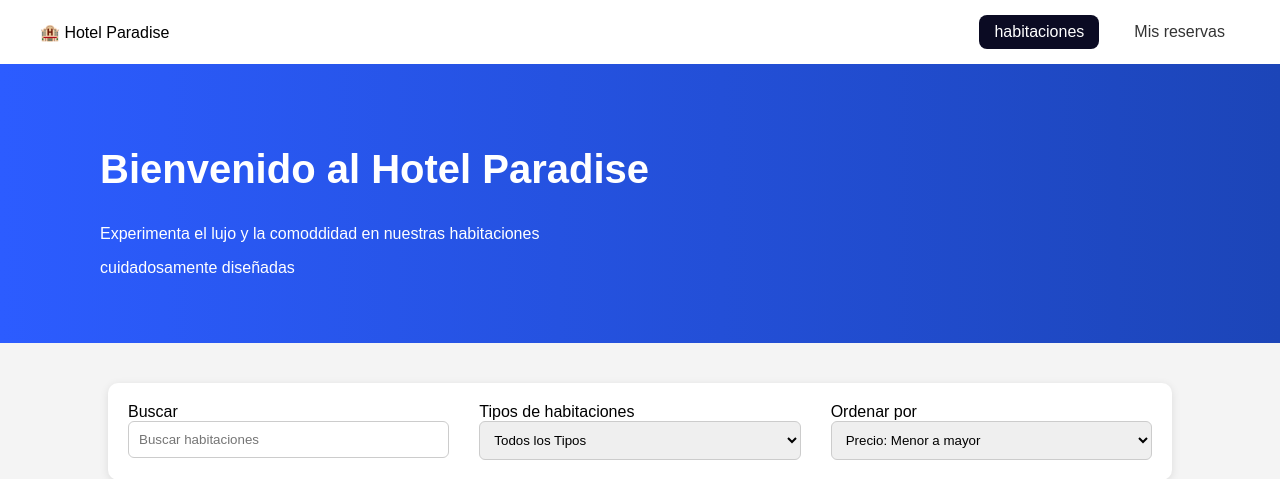
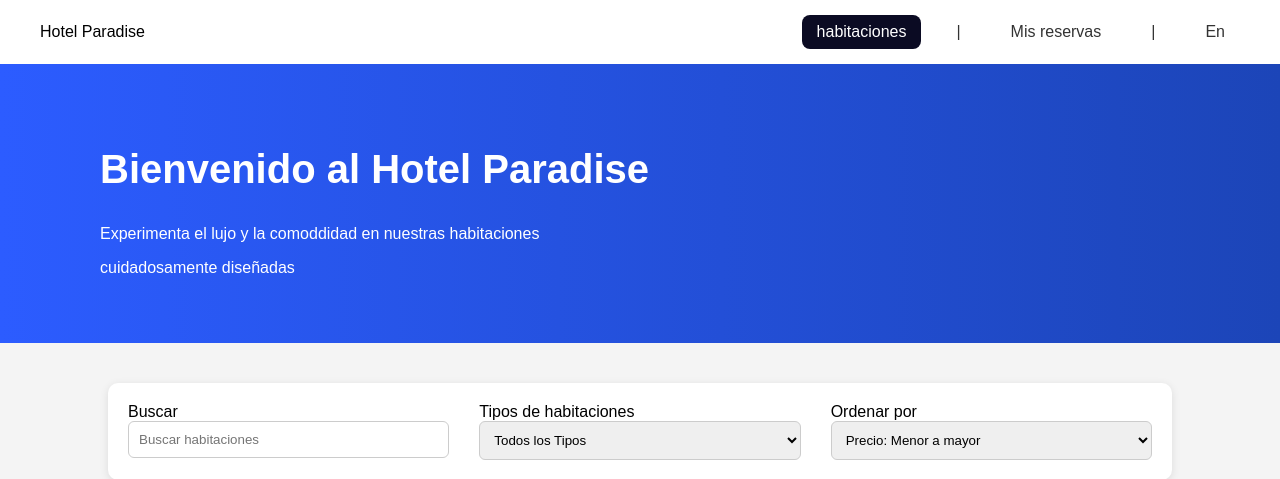
Before and after one commit to Oscar-R7/gestor_reservas, a Flask app: page / in a window 1280 px wide. Shown: the top 479 px of the page. Run offline with Flask 3, Linux system fonts and the light colour scheme; some libraries are stand-ins or nearby versions.

Commit message:
agregue la traduccion automatica

```diff
--- a/Gestor_reservas/templates/index.html
+++ b/Gestor_reservas/templates/index.html
@@ -10,11 +10,14 @@
 
 <body>
     <header>
-
-        <div class="logo">🏨 Hotel Paradise</div>
+        <div id="google_translate_element" style="display:none;"></div><!--este boton se usa para incluir la api de google translate-->
+        <div class="logo">Hotel Paradise</div>
         <nav>
             <a class="menu" href="{{ url_for('habitaciones') }}">habitaciones</a>
+            <a>|</a>
             <a href="{{ url_for('reservas') }}">Mis reservas</a>
+            <a>|</a>
+            <a id="lang" href="#">En</a>
         </nav>
     </header>
 
@@ -181,7 +184,17 @@
 
     </section>
 
-
+<script>
+function googleTranslateElementInit() {
+  new google.translate.TranslateElement({
+    pageLanguage: 'es',
+    includedLanguages: 'en,es',
+    autoDisplay: false
+  }, 'google_translate_element');
+}
+</script>
+<script src="{{ url_for('static', filename='tu_archivo.js') }}"></script>
+<script src="https://translate.google.com/translate_a/element.js?cb=googleTranslateElementInit"></script>
 </body>
 <footer>
 
```
